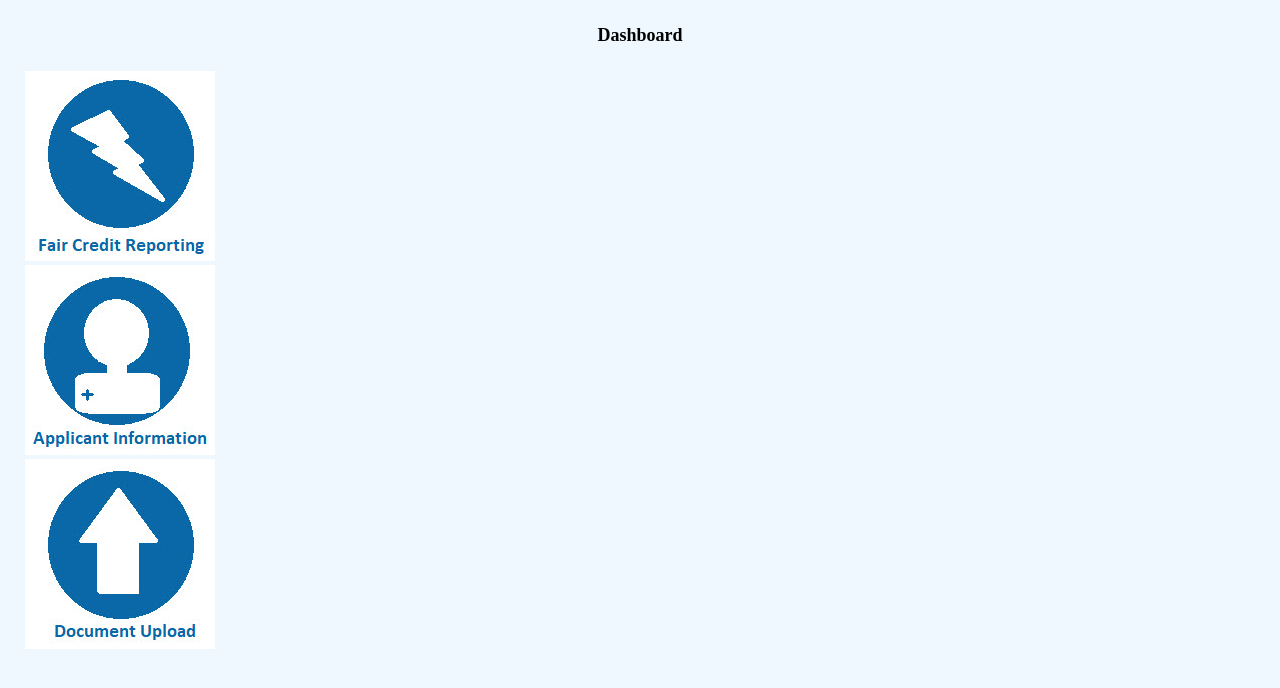
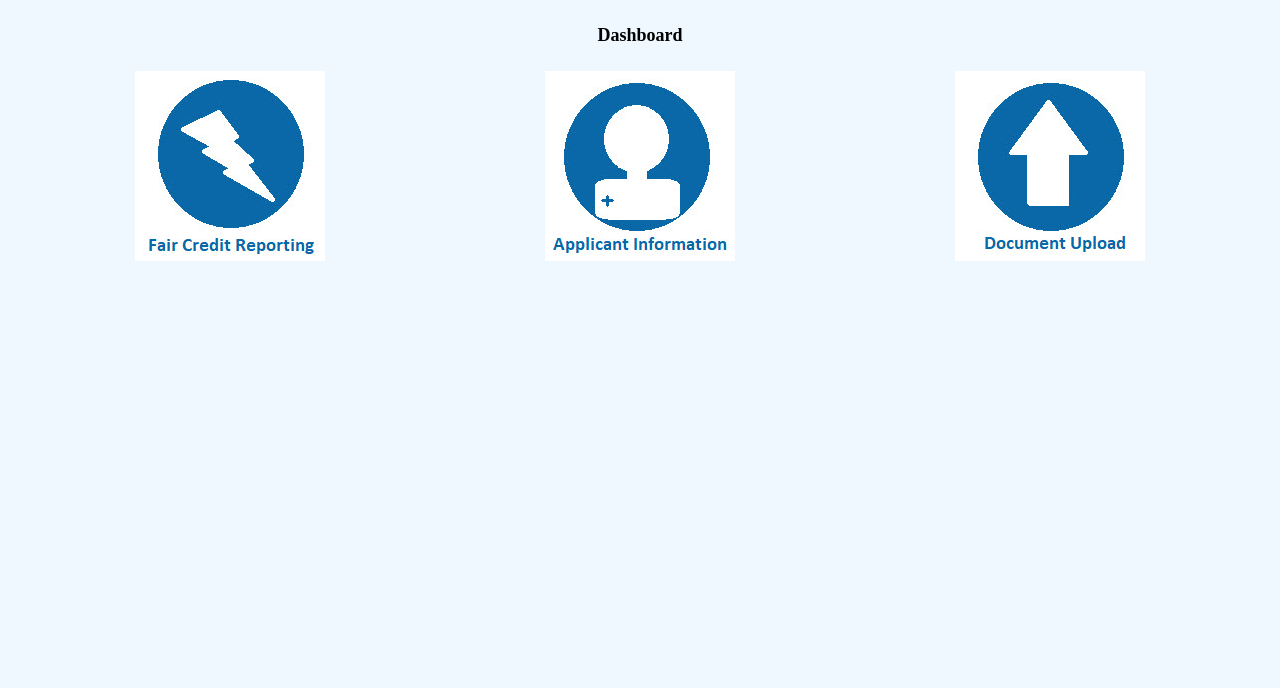
Before and after one commit to maddy03dev/eFile, a plain HTML site: page index.html in a window 1280 px wide. Drawn offline with Linux system fonts and the light colour scheme.

```diff
--- a/index.html
+++ b/index.html
@@ -9,7 +9,7 @@
 
 <body>
   <h1>Dashboard</h1>
-  <div class="grid-container" id="grid-container">
+  <div class="chunky-buttons" id="grid-container">
     <div class="grid-item1"><a href="FairCreditReporting.html"><img class="img" src="resources/images/FairCredit.jpg" alt="Fair Credit Reporting" title="Fair Credit Reporting"/></a></div>
     <div class="grid-item2"><a href="ApplicantIntakeForms.html"><img class="img" src="resources/images/ApplicantScreening.jpg" alt="Applicant Intake Forms" title="Applicant Intake Forms"></a></div>
     <div class="grid-item3"><a href="DocumentUpload.html"><img class="img" src="resources/images/DocumentUpload.jpg" alt="Document Upload" tile="Document Upload"></a></div>
--- a/resources/css/style.css
+++ b/resources/css/style.css
@@ -1,4 +1,17 @@
 @import url('https://fonts.googleapis.com/css?family=Ubuntu&display=swap');
+
+.chunky-buttons{
+  display: grid;
+  grid-template-columns: repeat(3, auto);
+  grid-template-rows: auto;
+  color: #C7e3f6;
+  font-family: Arial;
+  font-size: 1.25rem;
+  font-weight: bolder;
+  align-items: center;
+  justify-items: center;
+  margin-bottom: 10px;
+}
 
 body {
   border: 0;
@@ -10,8 +23,10 @@ body {
 h1 {
   text-align: center;
   margin: 25px;
-  display: block;
+  display: grid;
+  grid-template-rows: 1, 200px;
   font-size: 18px;
+  font-weight: bold;
 }
 .navbar {
   display: grid;
@@ -77,5 +92,5 @@ input {
 }
 div {
   display: grid;
-  justify-items: space-evenly;
+
 }
```
